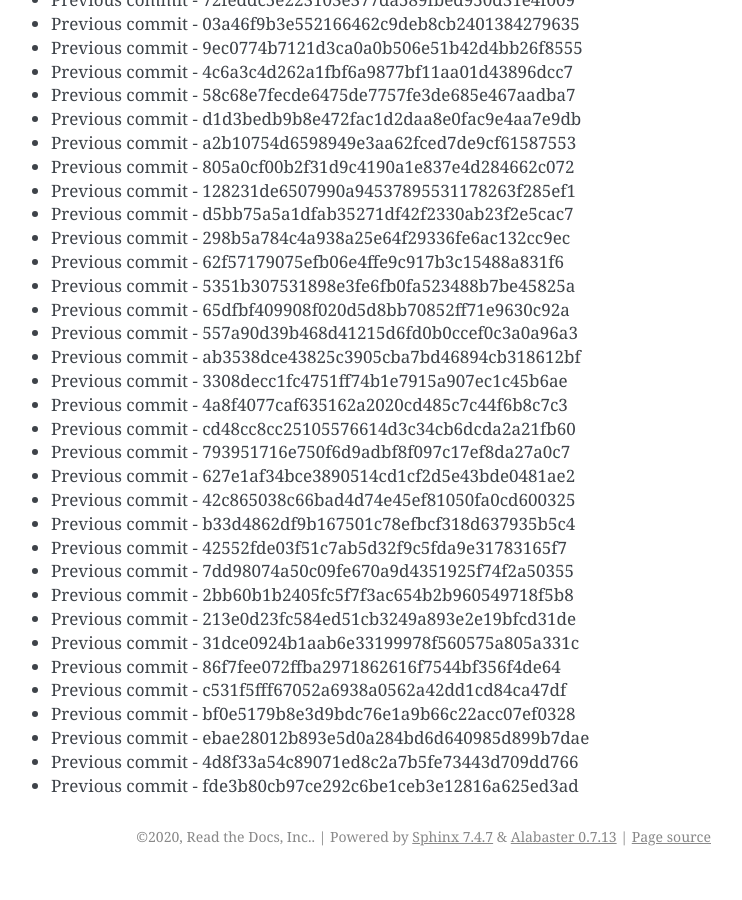
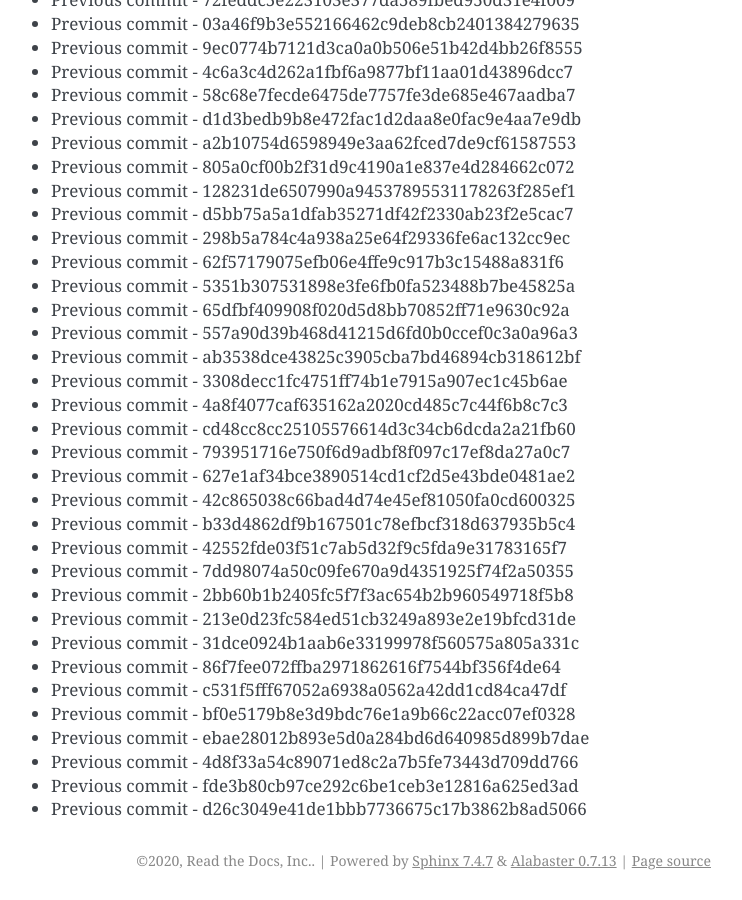
Before and after one commit to readthedocs/rtd-git-stresstest, a Sphinx documentation site: the page built from docs/updates.rst, in a window 1280 px wide and 900 px high, scrolled down 51652 px. Shown: the whole window, without its empty margins (399-1141 px from the left). Built offline with Sphinx 7.4.7, drawn with Linux system fonts in a browser that asks for light colours; before the commit the page ends 52528 px from its top, so only the background shows below that.

Commit message:
Generating commit from previous: d26c3049e41de1bbb7736675c17b3862b8ad5066

```diff
--- a/docs/updates.rst
+++ b/docs/updates.rst
@@ -2202,3 +2202,4 @@ It can be tested for any performance characteristics.
 * Previous commit - ebae28012b893e5d0a284bd6d640985d899b7dae
 * Previous commit - 4d8f33a54c89071ed8c2a7b5fe73443d709dd766
 * Previous commit - fde3b80cb97ce292c6be1ceb3e12816a625ed3ad
+* Previous commit - d26c3049e41de1bbb7736675c17b3862b8ad5066
```
